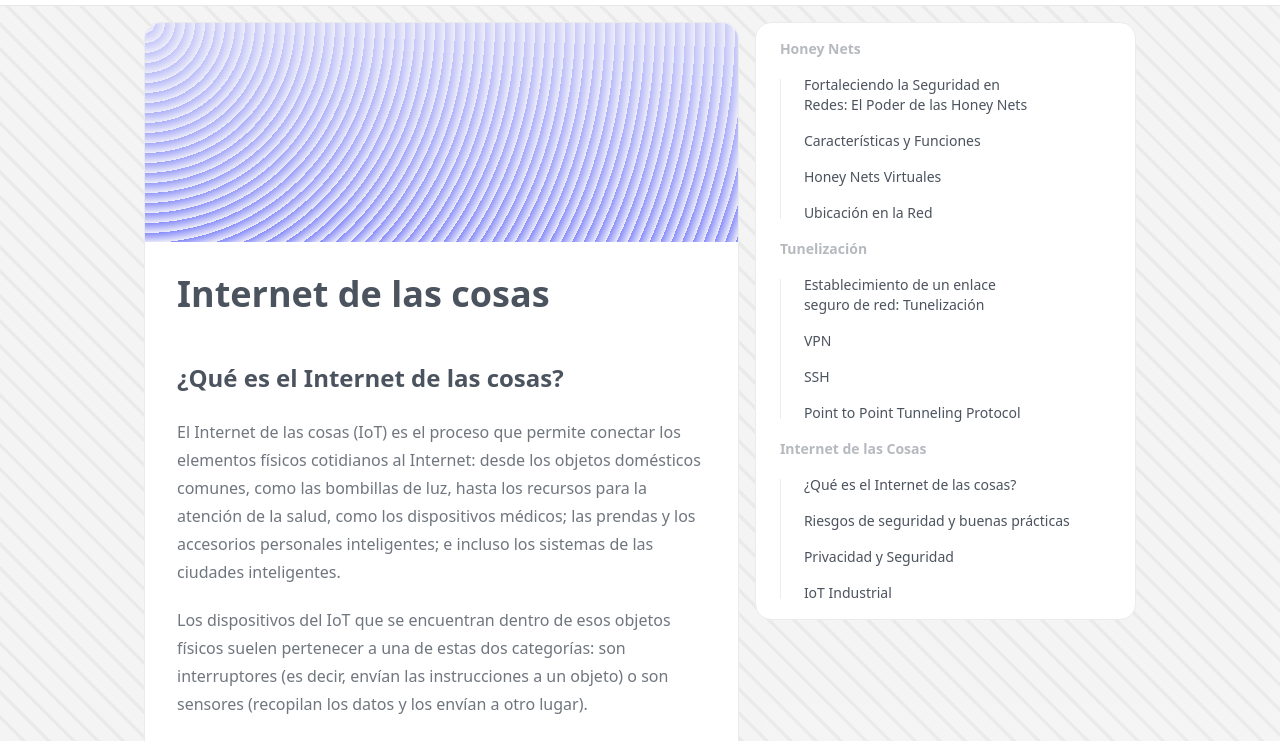
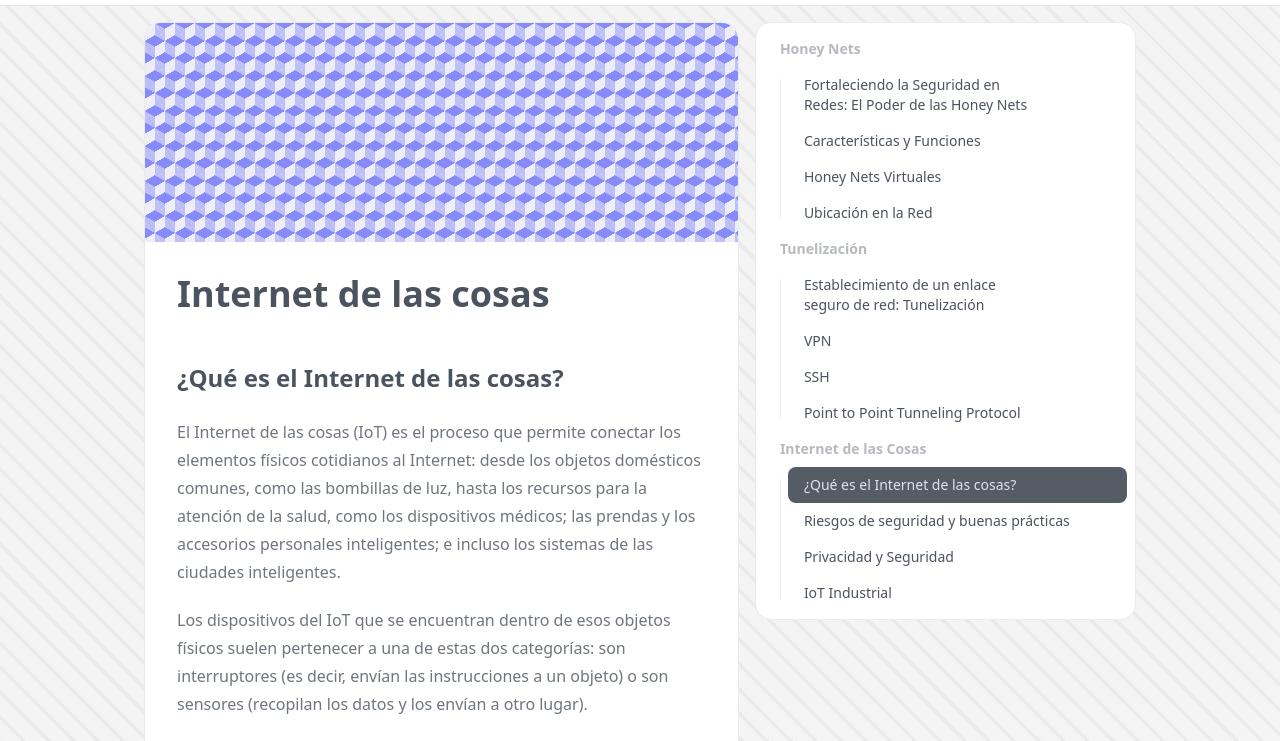
Before and after one commit to rcastrejon/networks-and-security, an Astro site: page /iot in a window 1280 px wide. Shown: the part 59-800 px from the top of the page. Built offline with nearby package versions, Linux system fonts and the light colour scheme; Astro itself is replaced by a stand-in of ours; a web font is replaced by a local one.

Commit message:
add active class to blog menu

```diff
--- a/src/layouts/blog-layout.astro
+++ b/src/layouts/blog-layout.astro
@@ -1,6 +1,10 @@
 ---
 import RootLayout from "../layouts/root-layout.astro";
 const { frontmatter } = Astro.props;
+
+function menuEntryClass(href: string) {
+  return href === Astro.url.pathname ? " active" : "";
+}
 const menuEntries = {
   honeyNets: [
     {
@@ -69,7 +73,7 @@ const menuEntries = {
       </a>
     </div>
     <div class="navbar-end">
-      <a class="btn">Nuestro equipo</a>
+      <a class="btn" href="/about">Nuestro equipo</a>
     </div>
   </div>
   <!-- End navbar -->
@@ -81,7 +85,7 @@ const menuEntries = {
       <!-- Start article card -->
       <div class="card card-bordered max-w-prose border-base-300 bg-base-100">
         <figure class="aspect-[851/315] w-full">
-          <div class="cover h-full w-full"></div>
+          <div class="cover-isometric h-full w-full"></div>
         </figure>
         <div class="card-body">
           <article class="prose">
@@ -100,7 +104,10 @@ const menuEntries = {
               {
                 menuEntries.honeyNets.map((entry) => (
                   <li>
-                    <a class="menu-link" href={entry.href}>
+                    <a
+                      class={"menu-link" + menuEntryClass(entry.href)}
+                      href={entry.href}
+                    >
                       {entry.title}
                     </a>
                   </li>
@@ -114,7 +121,10 @@ const menuEntries = {
               {
                 menuEntries.tunneling.map((entry) => (
                   <li>
-                    <a class="menu-link" href={entry.href}>
+                    <a
+                      class={"menu-link" + menuEntryClass(entry.href)}
+                      href={entry.href}
+                    >
                       {entry.title}
                     </a>
                   </li>
@@ -128,7 +138,10 @@ const menuEntries = {
               {
                 menuEntries.iot.map((entry) => (
                   <li>
-                    <a class="menu-link" href={entry.href}>
+                    <a
+                      class={"menu-link" + menuEntryClass(entry.href)}
+                      href={entry.href}
+                    >
                       {entry.title}
                     </a>
                   </li>
@@ -156,7 +169,7 @@ const menuEntries = {
     );
   }
 
-  .cover {
+  .cover-wavy {
     background-color: #e5e5f7;
     opacity: 0.8;
     background-image: repeating-radial-gradient(
@@ -166,4 +179,80 @@ const menuEntries = {
       ),
       repeating-linear-gradient(#444cf755, #444cf7);
   }
+
+  .cover-circles {
+    background-color: #e5e5f7;
+    opacity: 0.8;
+    background-image: radial-gradient(circle at center center, #444cf7, #e5e5f7),
+      repeating-radial-gradient(
+        circle at center center,
+        #444cf7,
+        #444cf7,
+        10px,
+        transparent 20px,
+        transparent 10px
+      );
+    background-blend-mode: multiply;
+  }
+
+  .cover-isometric {
+    background-color: #e5e5f7;
+    opacity: 0.8;
+    background-image: linear-gradient(
+        30deg,
+        #444cf7 12%,
+        transparent 12.5%,
+        transparent 87%,
+        #444cf7 87.5%,
+        #444cf7
+      ),
+      linear-gradient(
+        150deg,
+        #444cf7 12%,
+        transparent 12.5%,
+        transparent 87%,
+        #444cf7 87.5%,
+        #444cf7
+      ),
+      linear-gradient(
+        30deg,
+        #444cf7 12%,
+        transparent 12.5%,
+        transparent 87%,
+        #444cf7 87.5%,
+        #444cf7
+      ),
+      linear-gradient(
+        150deg,
+        #444cf7 12%,
+        transparent 12.5%,
+        transparent 87%,
+        #444cf7 87.5%,
+        #444cf7
+      ),
+      linear-gradient(
+        60deg,
+        #444cf777 25%,
+        transparent 25.5%,
+        transparent 75%,
+        #444cf777 75%,
+        #444cf777
+      ),
+      linear-gradient(
+        60deg,
+        #444cf777 25%,
+        transparent 25.5%,
+        transparent 75%,
+        #444cf777 75%,
+        #444cf777
+      );
+    background-size: 20px 35px;
+    background-position:
+      0 0,
+      0 0,
+      10px 18px,
+      10px 18px,
+      0 0,
+      10px 18px;
+  }
 </style>
--- a/src/pages/index.astro
+++ b/src/pages/index.astro
@@ -29,9 +29,14 @@ const cards = [
 
 <Layout title="SecureNet">
   <div class="navbar w-full border-b bg-base-100">
-    <a type="button" class="btn btn-ghost" href="/" title="SecureNet">
-      <img class="h-8 w-8" src="/logo.svg" alt="SecureNet logo" />
-    </a>
+    <div class="navbar-start">
+      <a type="button" class="btn btn-ghost" href="/" title="SecureNet">
+        <img class="h-8 w-8" src="/logo.svg" alt="SecureNet logo" />
+      </a>
+    </div>
+    <div class="navbar-end">
+      <a class="btn" href="/about">Nuestro equipo</a>
+    </div>
   </div>
   <main class="px-5">
     <section
```
